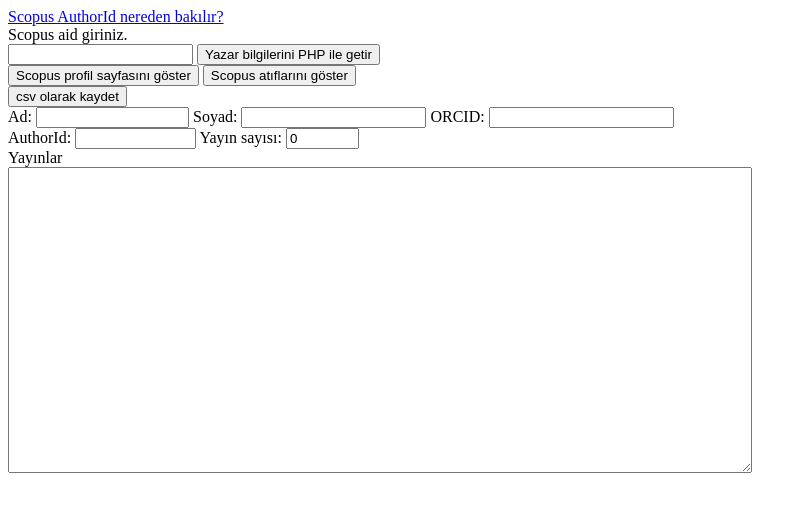
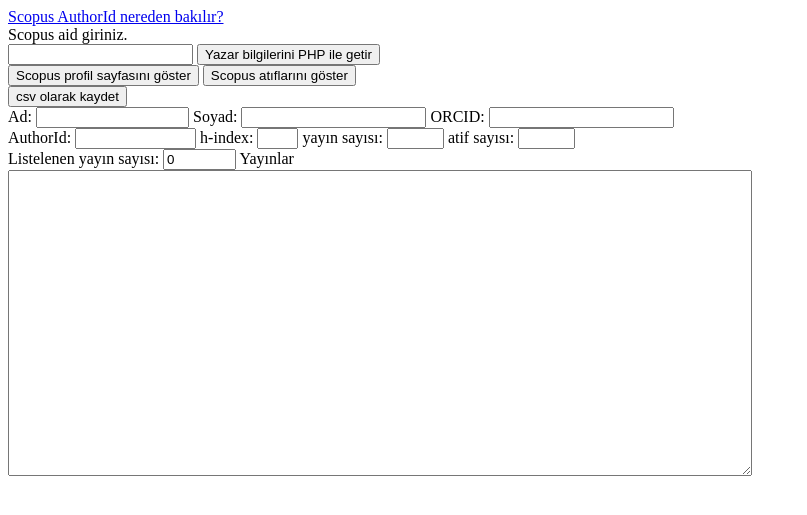
Before and after one commit to zakcali/scopusaid, a PHP site: page / in a window 1280 px wide. Shown: the top 515 px of the page, without its empty margins (0-807 px from the left). Run offline with PHP 8.4, Linux system fonts and the light colour scheme; data that the repository does not hold is empty; some libraries are stand-ins or nearby versions.

Commit message:
added h-index, enhanced view

```diff
--- a/index.php
+++ b/index.php
@@ -1,6 +1,6 @@
 <!DOCTYPE html>
-<!-- scopusaid V2.4: bu yazılım Dr. Zafer Akçalı tarafından oluşturulmuştur
-programmed by Zafer Akçalı, MD -->
+<!-- scopusaid V2.5: bu yazılım Dr. Zafer Akçalı tarafından oluşturulmuştur
+programmed by Zafer Akçalı, MD added: enhanced view, h-index, changed name, surname position in array-->
 <html>
 <script src="https://cdn.jsdelivr.net/g/filesaver.js"></script>
 <head>
@@ -35,7 +35,10 @@ Ad: <input type="text" name="ad" size="16"  id="ad" value="<?php echo $sa->ad;?>
 Soyad: <input type="text" name="soyad" size="20"  id="soyad" value="<?php echo $sa->soyad;?>">
 ORCID: <input type="text" name="ORCID" size="20"  id="ORCID" value="<?php echo $sa->authorOrcid;?>"><br>
 AuthorId: <input type="text" name="said" size="12"  id="said" value="<?php echo $sa->authorId;?>">
-Yayın sayısı: <input type="text" name="sayi" size="6"  id="sayi" value="<?php echo $sa->sayi;?>"> <br>
+h-index: <input type="text" name="hindex" size="2"  id="hindex" value="<?php echo $sa->hindex;?>">
+yayın sayısı: <input type="text" name="yayins" size="4"  id="yayins" value="<?php echo $sa->yayinS;?>">
+atif sayısı: <input type="text" name="atifs" size="4"  id="atifs" value="<?php echo $sa->atifS;?>"> <br>
+Listelenen yayın sayısı: <input type="text" name="sayi" size="6"  id="sayi" value="<?php echo $sa->sayi;?>">
 Yayınlar<br>
 <textarea rows = "20" cols = "90" name = "yayinlar"  wrap="off" id="yayinlar"><?php echo $sa->yayinlar;?></textarea>  <br>
 <script>
```
